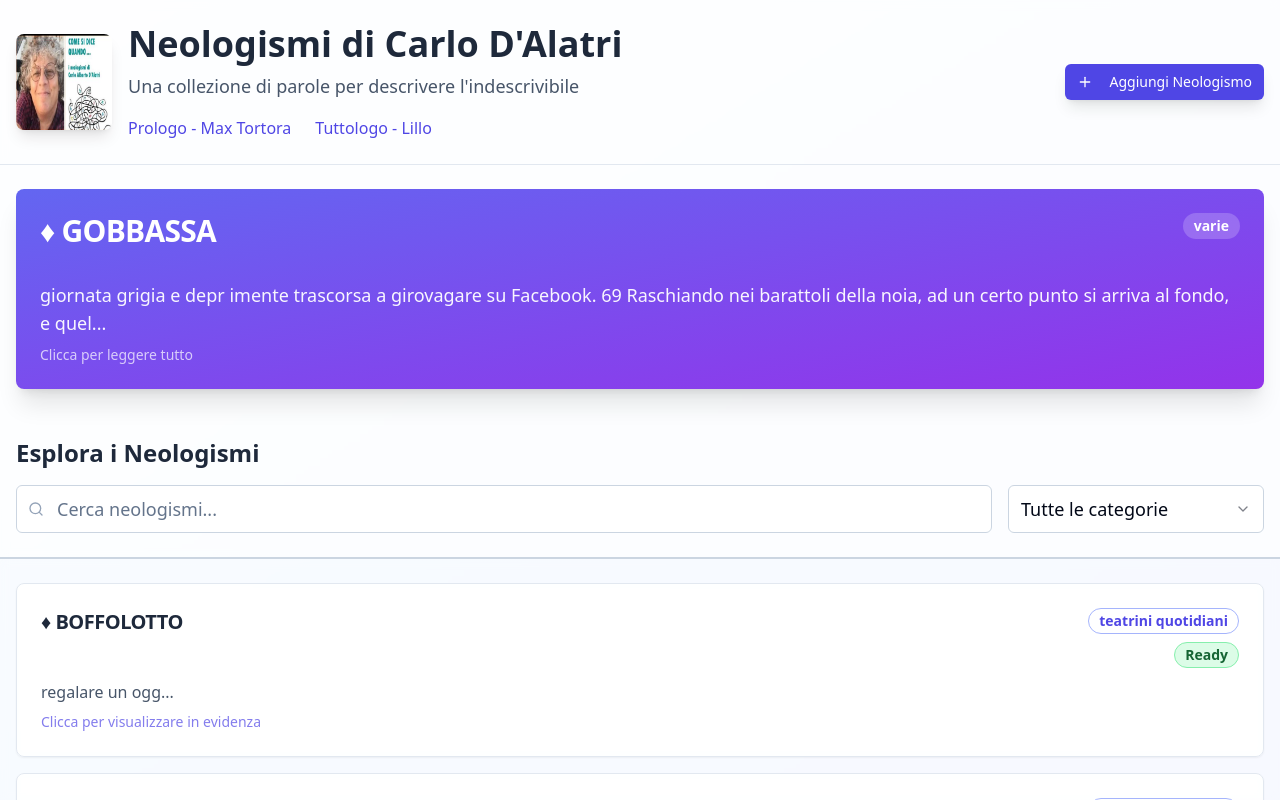
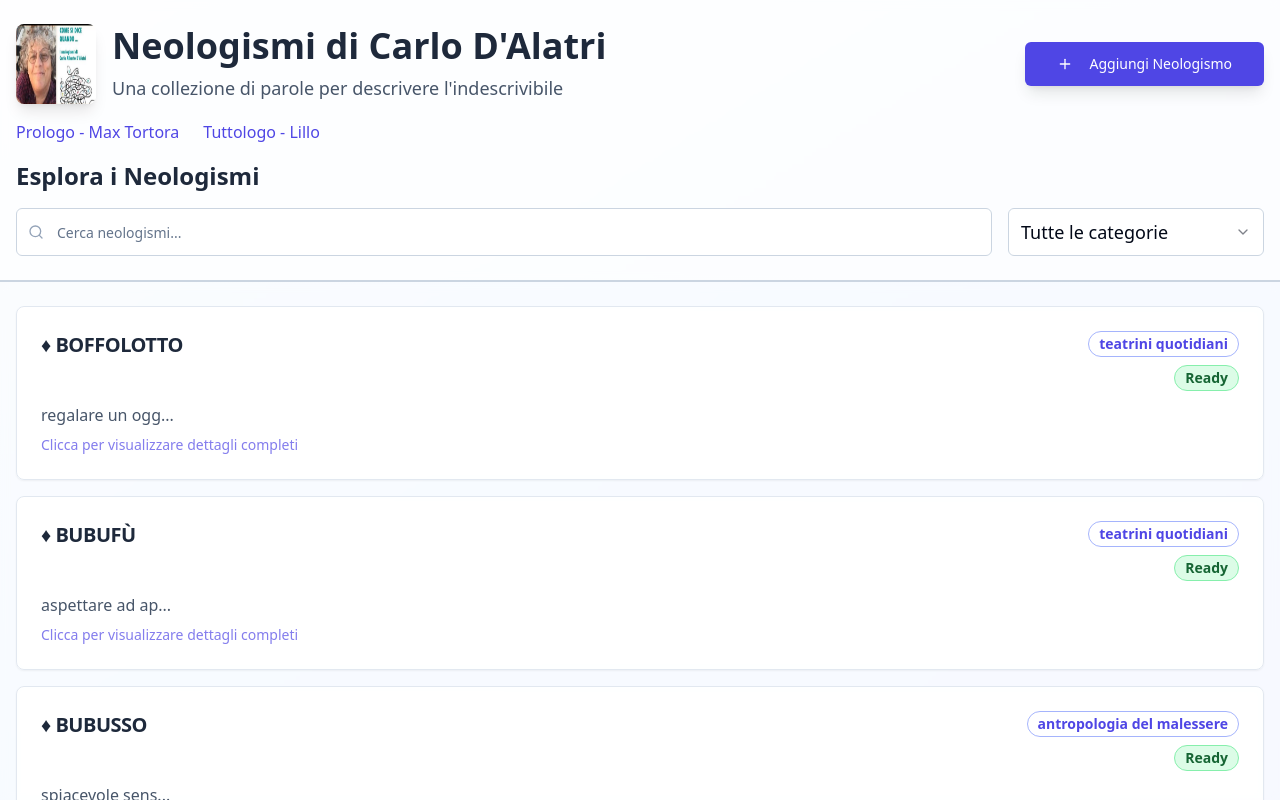
Before and after one commit to VitoTeamInova/neo-word-vault, a React (Vite) app: page / in a window 1280 px wide. Built offline with nearby package versions, Linux system fonts and the light colour scheme.

Commit message:
Refactor UI for improved usability
- Move category selector and search bar to header on desktop.
- Implement hamburger menu for header options on smartphones.
- Add popup window to display neologism content on item selection for all devices.
- Address broken logo link issue on local deploys.

```diff
--- a/package.json
+++ b/package.json
@@ -58,7 +58,7 @@
     "sonner": "^1.5.0",
     "tailwind-merge": "^2.5.2",
     "tailwindcss-animate": "^1.0.7",
-    "vaul": "^0.9.3",
+    "vaul": "^1.1.2",
     "zod": "^3.23.8"
   },
   "devDependencies": {
--- /dev/null
+++ b/src/components/MobileMenu.tsx
@@ -0,0 +1,95 @@
+
+import React from 'react';
+import { Button } from "@/components/ui/button";
+import { Input } from "@/components/ui/input";
+import { Select, SelectContent, SelectItem, SelectTrigger, SelectValue } from "@/components/ui/select";
+import { Drawer, DrawerContent, DrawerHeader, DrawerTitle, DrawerTrigger } from "@/components/ui/drawer";
+import { Search, Menu, Plus } from "lucide-react";
+import { Link } from "react-router-dom";
+
+interface MobileMenuProps {
+  searchTerm: string;
+  setSearchTerm: (term: string) => void;
+  selectedCategory: string;
+  setSelectedCategory: (category: string) => void;
+  categories: string[];
+  onAddNeologism: () => void;
+}
+
+const MobileMenu: React.FC<MobileMenuProps> = ({
+  searchTerm,
+  setSearchTerm,
+  selectedCategory,
+  setSelectedCategory,
+  categories,
+  onAddNeologism
+}) => {
+  return (
+    <Drawer>
+      <DrawerTrigger asChild>
+        <Button variant="outline" size="sm" className="p-2">
+          <Menu className="w-4 h-4" />
+        </Button>
+      </DrawerTrigger>
+      <DrawerContent className="bg-white">
+        <DrawerHeader>
+          <DrawerTitle>Menu</DrawerTitle>
+        </DrawerHeader>
+        <div className="p-4 space-y-4">
+          {/* Navigation Links */}
+          <div className="space-y-2">
+            <Link
+              to="/prologo-max-tortora"
+              className="block text-indigo-600 hover:text-indigo-800 hover:underline transition-colors py-2"
+            >
+              Prologo - Max Tortora
+            </Link>
+            <Link
+              to="/tuttologo-lillo"
+              className="block text-indigo-600 hover:text-indigo-800 hover:underline transition-colors py-2"
+            >
+              Tuttologo - Lillo
+            </Link>
+          </div>
+
+          {/* Search */}
+          <div className="relative">
+            <Search className="absolute left-3 top-1/2 transform -translate-y-1/2 text-slate-400 w-4 h-4" />
+            <Input
+              placeholder="Cerca neologismi..."
+              value={searchTerm}
+              onChange={(e) => setSearchTerm(e.target.value)}
+              className="pl-10"
+            />
+          </div>
+
+          {/* Category Filter */}
+          <Select value={selectedCategory} onValueChange={setSelectedCategory}>
+            <SelectTrigger className="w-full">
+              <SelectValue placeholder="Seleziona categoria" />
+            </SelectTrigger>
+            <SelectContent className="bg-white border-slate-200">
+              <SelectItem value="all">Tutte le categorie</SelectItem>
+              {categories.map((category) => (
+                <SelectItem key={category} value={category}>
+                  {category}
+                </SelectItem>
+              ))}
+            </SelectContent>
+          </Select>
+
+          {/* Add Button */}
+          <Button
+            onClick={onAddNeologism}
+            className="w-full bg-indigo-600 hover:bg-indigo-700 text-white"
+          >
+            <Plus className="w-4 h-4 mr-2" />
+            Aggiungi Neologismo
+          </Button>
+        </div>
+      </DrawerContent>
+    </Drawer>
+  );
+};
+
+export default MobileMenu;
--- /dev/null
+++ b/src/components/NeologismDetailDialog.tsx
@@ -0,0 +1,71 @@
+
+import React from 'react';
+import { Dialog, DialogContent, DialogHeader, DialogTitle } from "@/components/ui/dialog";
+import { Badge } from "@/components/ui/badge";
+import { ScrollArea } from "@/components/ui/scroll-area";
+
+interface Neologism {
+  id: number;
+  name: string;
+  categoria: string;
+  definizione: string;
+  status: string;
+}
+
+interface NeologismDetailDialogProps {
+  neologism: Neologism | null;
+  isOpen: boolean;
+  onClose: () => void;
+}
+
+const NeologismDetailDialog: React.FC<NeologismDetailDialogProps> = ({
+  neologism,
+  isOpen,
+  onClose
+}) => {
+  if (!neologism) return null;
+
+  const getStatusColor = (status: string) => {
+    switch (status) {
+      case "Ready":
+        return "bg-green-100 text-green-800 border-green-300";
+      case "Draft":
+        return "bg-orange-100 text-orange-800 border-orange-300";
+      case "Rejected":
+        return "bg-red-100 text-red-800 border-red-300";
+      default:
+        return "bg-gray-100 text-gray-800 border-gray-300";
+    }
+  };
+
+  return (
+    <Dialog open={isOpen} onOpenChange={onClose}>
+      <DialogContent className="max-w-2xl max-h-[80vh]">
+        <DialogHeader>
+          <div className="flex justify-between items-start gap-4">
+            <DialogTitle className="text-2xl font-bold text-slate-800 leading-tight">
+              {neologism.name}
+            </DialogTitle>
+            <div className="flex flex-col gap-2 items-end flex-shrink-0">
+              <Badge variant="outline" className="text-indigo-600 border-indigo-300 whitespace-nowrap">
+                {neologism.categoria}
+              </Badge>
+              <Badge className={`${getStatusColor(neologism.status)} whitespace-nowrap`}>
+                {neologism.status}
+              </Badge>
+            </div>
+          </div>
+        </DialogHeader>
+        <ScrollArea className="max-h-[60vh] pr-4">
+          <div className="space-y-4">
+            <p className="text-slate-600 leading-relaxed text-lg">
+              {neologism.definizione}
+            </p>
+          </div>
+        </ScrollArea>
+      </DialogContent>
+    </Dialog>
+  );
+};
+
+export default NeologismDetailDialog;
--- a/src/pages/Index.tsx
+++ b/src/pages/Index.tsx
@@ -11,6 +11,8 @@ import { Search, Plus } from "lucide-react";
 import { Link } from "react-router-dom";
 import AddNeologismForm from "@/components/AddNeologismForm";
 import NeologismCard from "@/components/NeologismCard";
+import MobileMenu from "@/components/MobileMenu";
+import NeologismDetailDialog from "@/components/NeologismDetailDialog";
 import { neologisms as importedNeologisms, getCategories } from "@/data/neologisms";
 
 const Index = () => {
@@ -18,20 +20,11 @@ const Index = () => {
   const [searchTerm, setSearchTerm] = useState("");
   const [selectedCategory, setSelectedCategory] = useState("all");
   const [isDialogOpen, setIsDialogOpen] = useState(false);
-  const [featuredNeologism, setFeaturedNeologism] = useState(null);
-  const [isDescriptionExpanded, setIsDescriptionExpanded] = useState(false);
+  const [selectedNeologism, setSelectedNeologism] = useState(null);
+  const [isDetailDialogOpen, setIsDetailDialogOpen] = useState(false);
 
   // Get unique categories
   const categories = getCategories();
-
-  // Get random neologism for initial featured display
-  const randomNeologism = useMemo(() => {
-    const readyNeologisms = neologisms.filter(n => n.status === "Ready");
-    return readyNeologisms[Math.floor(Math.random() * readyNeologisms.length)];
-  }, [neologisms]);
-
-  // Use featured neologism if selected, otherwise show random
-  const displayedNeologism = featuredNeologism || randomNeologism;
 
   // Filter neologisms based on search and category
   const filteredNeologisms = useMemo(() => {
@@ -54,19 +47,8 @@ const Index = () => {
   };
 
   const handleNeologismClick = (neologism: any) => {
-    setFeaturedNeologism(neologism);
-    setIsDescriptionExpanded(false);
-  };
-
-  const toggleDescription = () => {
-    setIsDescriptionExpanded(!isDescriptionExpanded);
-  };
-
-  const getTruncatedDescription = (description: string) => {
-    if (isDescriptionExpanded || description.length <= 150) {
-      return description;
-    }
-    return description.substring(0, 150) + "...";
+    setSelectedNeologism(neologism);
+    setIsDetailDialogOpen(true);
   };
 
   const getSummaryDescription = (description: string) => {
@@ -75,18 +57,18 @@ const Index = () => {
 
   return (
     <div className="h-screen flex flex-col bg-gradient-to-br from-slate-50 via-blue-50 to-indigo-50">
-      {/* TOP FRAME - Fixed Header with Featured Content and Controls */}
-      <div className="flex-none bg-white/80 backdrop-blur-sm border-b-2 border-slate-300 max-h-[60vh] md:max-h-none overflow-hidden">
-        {/* Header */}
-        <div className="border-b border-slate-200">
+      {/* HEADER - Fixed Header with Logo and Controls */}
+      <div className="flex-none bg-white/80 backdrop-blur-sm border-b-2 border-slate-300">
         <div className="container mx-auto px-4 py-3 md:py-6">
-            <div className="flex flex-col md:flex-row justify-between items-center gap-2 md:gap-4">
-              <div className="flex items-center gap-2 md:gap-4 w-full md:w-auto">
+          <div className="flex flex-col gap-4">
+            {/* Top Row: Logo, Title, and Add Button */}
+            <div className="flex justify-between items-center gap-4">
+              <div className="flex items-center gap-4 min-w-0 flex-1">
                 {/* Logo */}
                 <img
                   src="/lovable-uploads/9b659a1c-cbfc-401e-a9d8-8e78ee956a66.png"
                   alt="Carlo D'Alatri Logo"
-                  className="w-16 h-16 md:w-24 md:h-24 rounded-lg shadow-lg flex-shrink-0"
+                  className="w-16 h-16 md:w-20 md:h-20 rounded-lg shadow-lg flex-shrink-0"
                 />
                 <div className="min-w-0 flex-1">
                   <h1 className="text-xl md:text-3xl lg:text-4xl font-bold text-slate-800 mb-1 md:mb-2 leading-tight">
@@ -95,34 +77,31 @@ const Index = () => {
                   <p className="text-slate-600 text-sm md:text-lg hidden sm:block">
                     Una collezione di parole per descrivere l'indescrivibile
                   </p>
-                  {/* Navigation Links */}
-                  <nav className="mt-2 md:mt-4">
-                    <div className="flex gap-3 md:gap-6 text-xs md:text-base">
-                      <Link
-                        to="/prologo-max-tortora"
-                        className="text-indigo-600 hover:text-indigo-800 hover:underline transition-colors whitespace-nowrap"
-                      >
-                        Prologo - Max Tortora
-                      </Link>
-                      <Link
-                        to="/tuttologo-lillo"
-                        className="text-indigo-600 hover:text-indigo-800 hover:underline transition-colors whitespace-nowrap"
-                      >
-                        Tuttologo - Lillo
-                      </Link>
-                    </div>
-                  </nav>
                 </div>
               </div>
+
+              {/* Mobile Menu */}
+              <div className="md:hidden">
+                <MobileMenu
+                  searchTerm={searchTerm}
+                  setSearchTerm={setSearchTerm}
+                  selectedCategory={selectedCategory}
+                  setSelectedCategory={setSelectedCategory}
+                  categories={categories}
+                  onAddNeologism={() => setIsDialogOpen(true)}
+                />
+              </div>
+
+              {/* Desktop Add Button */}
+              <div className="hidden md:block">
                 <Dialog open={isDialogOpen} onOpenChange={setIsDialogOpen}>
                   <DialogTrigger asChild>
                     <Button
-                    size="sm"
-                    className="bg-indigo-600 hover:bg-indigo-700 text-white shadow-lg transition-all duration-200 hover:shadow-xl md:size-lg whitespace-nowrap"
+                      size="lg"
+                      className="bg-indigo-600 hover:bg-indigo-700 text-white shadow-lg transition-all duration-200 hover:shadow-xl"
                     >
-                    <Plus className="w-4 h-4 md:w-5 md:h-5 mr-1 md:mr-2" />
-                    <span className="hidden sm:inline">Aggiungi Neologismo</span>
-                    <span className="sm:hidden">Aggiungi</span>
+                      <Plus className="w-5 h-5 mr-2" />
+                      Aggiungi Neologismo
                     </Button>
                   </DialogTrigger>
                   <DialogContent className="max-w-2xl max-h-[80vh] overflow-y-auto">
@@ -139,54 +118,40 @@ const Index = () => {
                 </Dialog>
               </div>
             </div>
+
+            {/* Desktop Navigation Links */}
+            <nav className="hidden md:block">
+              <div className="flex gap-6">
+                <Link
+                  to="/prologo-max-tortora"
+                  className="text-indigo-600 hover:text-indigo-800 hover:underline transition-colors"
+                >
+                  Prologo - Max Tortora
+                </Link>
+                <Link
+                  to="/tuttologo-lillo"
+                  className="text-indigo-600 hover:text-indigo-800 hover:underline transition-colors"
+                >
+                  Tuttologo - Lillo
+                </Link>
               </div>
+            </nav>
 
-        {/* Featured Neologism - Hidden on small mobile, compact on medium mobile */}
-        <div className="container mx-auto px-4 py-3 md:py-6 hidden sm:block">
-          {displayedNeologism && (
-            <Card className="bg-gradient-to-br from-indigo-500 to-purple-600 text-white shadow-xl border-0">
-              <CardHeader className="pb-2 md:pb-6">
-                <div className="flex justify-between items-start">
-                  <CardTitle className="text-xl md:text-3xl font-bold mb-1 md:mb-2">
-                    {displayedNeologism.name}
-                  </CardTitle>
-                  <Badge variant="secondary" className="bg-white/20 text-white text-xs md:text-sm">
-                    {displayedNeologism.categoria}
-                  </Badge>
-                </div>
-              </CardHeader>
-              <CardContent className="pt-0">
-                <p
-                  className="text-sm md:text-lg leading-relaxed opacity-95 cursor-pointer hover:opacity-100 transition-opacity"
-                  onClick={toggleDescription}
-                >
-                  {getTruncatedDescription(displayedNeologism.definizione)}
-                  {displayedNeologism.definizione.length > 150 && (
-                    <span className="block mt-2 text-xs md:text-sm opacity-75 hover:opacity-100">
-                      {isDescriptionExpanded ? "Clicca per nascondere" : "Clicca per leggere tutto"}
-                    </span>
-                  )}
-                </p>
-              </CardContent>
-            </Card>
-          )}
-        </div>
-
-        {/* Search and Filter Controls */}
-        <div className="container mx-auto px-4 py-3 md:py-6">
-          <h2 className="text-lg md:text-2xl font-bold text-slate-800 mb-2 md:mb-4">Esplora i Neologismi</h2>
-          <div className="flex flex-col md:flex-row gap-2 md:gap-4">
+            {/* Desktop Search and Filter Controls */}
+            <div className="hidden md:block">
+              <h2 className="text-2xl font-bold text-slate-800 mb-4">Esplora i Neologismi</h2>
+              <div className="flex gap-4">
                 <div className="relative flex-1">
                   <Search className="absolute left-3 top-1/2 transform -translate-y-1/2 text-slate-400 w-4 h-4" />
                   <Input
                     placeholder="Cerca neologismi..."
                     value={searchTerm}
                     onChange={(e) => setSearchTerm(e.target.value)}
-                className="pl-10 h-10 md:h-12 text-sm md:text-lg border-slate-300 focus:border-indigo-500"
+                    className="pl-10 h-12 text-lg border-slate-300 focus:border-indigo-500"
                   />
                 </div>
                 <Select value={selectedCategory} onValueChange={setSelectedCategory}>
-              <SelectTrigger className="w-full md:w-64 h-10 md:h-12 text-sm md:text-lg border-slate-300">
+                  <SelectTrigger className="w-64 h-12 text-lg border-slate-300">
                     <SelectValue placeholder="Seleziona categoria" />
                   </SelectTrigger>
                   <SelectContent className="bg-white border-slate-200">
@@ -198,6 +163,13 @@ const Index = () => {
                     ))}
                   </SelectContent>
                 </Select>
+              </div>
+            </div>
+
+            {/* Mobile Search Title */}
+            <div className="md:hidden">
+              <h2 className="text-lg font-bold text-slate-800">Esplora i Neologismi</h2>
+            </div>
           </div>
         </div>
       </div>
@@ -230,7 +202,7 @@ const Index = () => {
                         {getSummaryDescription(neologism.definizione)}
                       </p>
                       <p className="text-xs md:text-sm text-indigo-600 mt-1 md:mt-2 opacity-70">
-                        Clicca per visualizzare in evidenza
+                        Clicca per visualizzare dettagli completi
                       </p>
                     </CardContent>
                   </Card>
@@ -247,6 +219,13 @@ const Index = () => {
           </div>
         </ScrollArea>
       </div>
+
+      {/* Neologism Detail Dialog */}
+      <NeologismDetailDialog
+        neologism={selectedNeologism}
+        isOpen={isDetailDialogOpen}
+        onClose={() => setIsDetailDialogOpen(false)}
+      />
     </div>
   );
 };
```
Also changed, not shown: 1 other file (tests, documents, lock files or other folders). Lines whose indentation alone changed are shown as unchanged.
